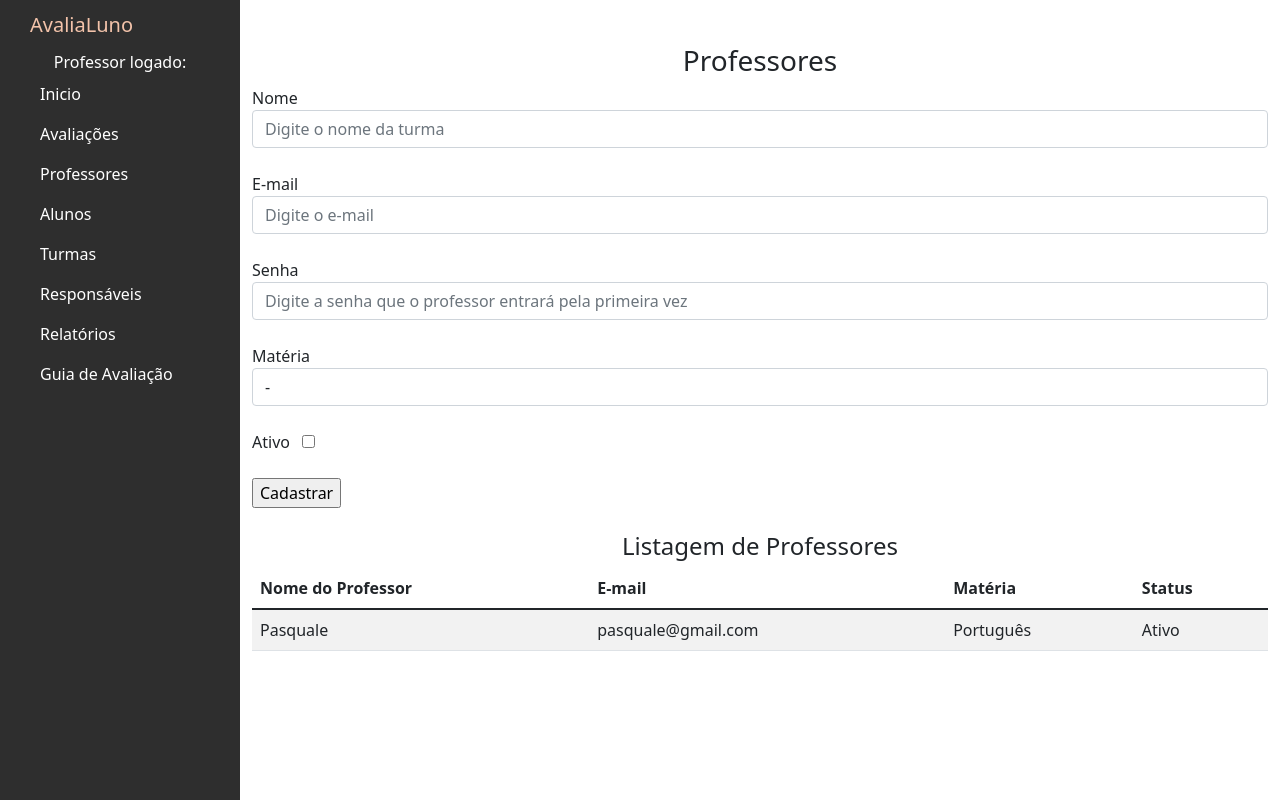
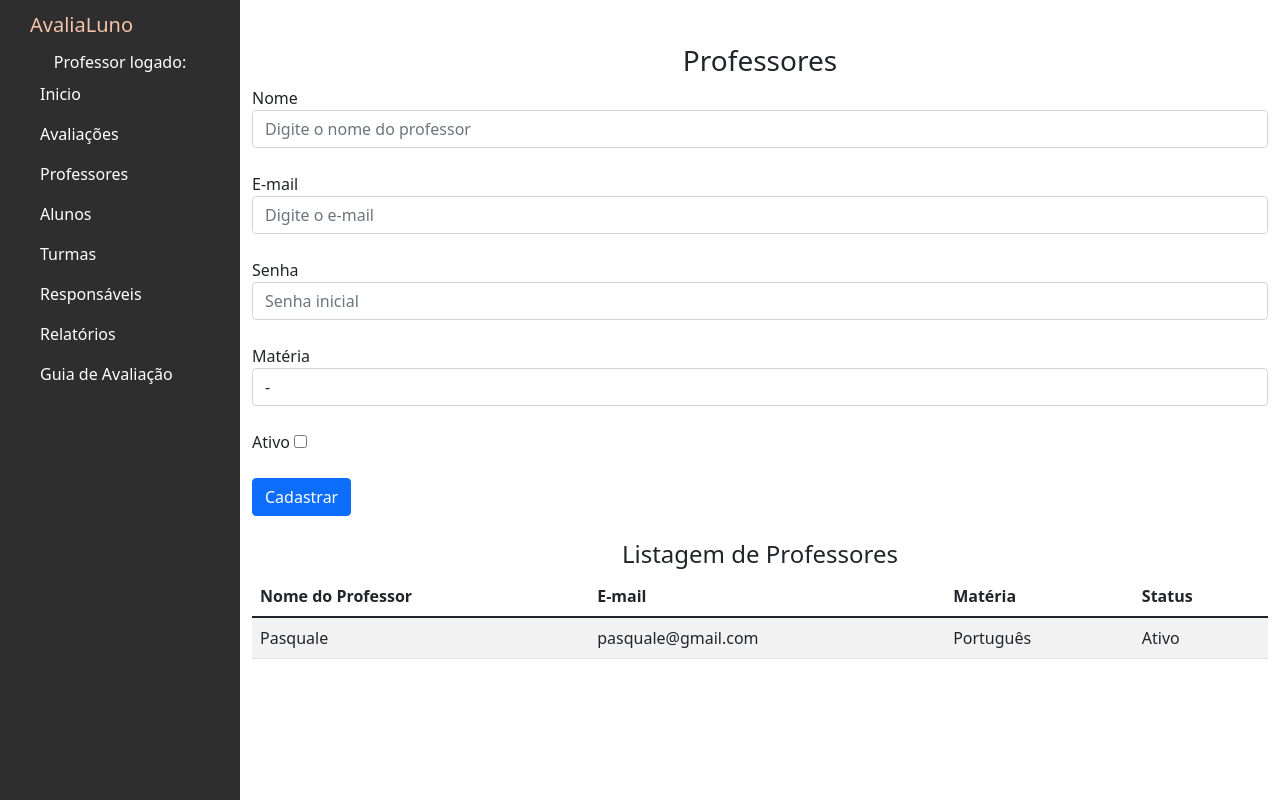
Before and after one commit to leograva/studentrating, a Django app: page /professores in a window 1280 px wide. Run offline with Django 5.2, Linux system fonts and the light colour scheme; data comes from the database, SQL or seed files in the repository; both versions use the stored data as it was after the commit.

Commit message:
ajuste professores

```diff
--- a/avaliacoes/templates/professores.html
+++ b/avaliacoes/templates/professores.html
@@ -1,40 +1,50 @@
 {% extends 'base.html' %}
 {% block content %}
-<h3><center> Professores </center></h3>
-<form action="" method="POST">{% csrf_token %}
+<h3><center> Professores </center></h3><form action="" method="POST">
+  {% csrf_token %}
+
   <div class="form-group">
-      <label for="exampleFormControlInput1">Nome</label>
-      <input type="text" name="nome" class="form-control" id="exampleFormControlInput1" placeholder="Digite o nome da turma">
+    <label>Nome</label>
+    <input type="text" name="nome" class="form-control" placeholder="Digite o nome do professor">
   </div>
+
   <br>
+
   <div class="form-group">
-      <label for="exampleFormControlInput1">E-mail</label>
-      <input type="text" name="nome" class="form-control" id="exampleFormControlInput1" placeholder="Digite o e-mail">
+    <label>E-mail</label>
+    <input type="email" name="email" class="form-control" placeholder="Digite o e-mail">
   </div>
+
   <br>
+
   <div class="form-group">
-      <label for="exampleFormControlInput1">Senha</label>
-      <input type="password" name="senha" class="form-control" id="exampleFormControlInput1" placeholder="Digite a senha que o professor entrará pela primeira vez">
+    <label>Senha</label>
+    <input type="password" name="senha" class="form-control" placeholder="Senha inicial">
   </div>
+
   <br>
+
   <div class="form-group">
-      <label for="exampleFormControlInput1">Matéria</label>
-      <select name="turma" class="form-control" id="exampleFormControlInput1">
-        <option value="-"> - </option>
-        <option value="Português"> Português </option>
-        <option value="Matemática"> Matemática </option>
+    <label>Matéria</label>
+    <select name="materia" class="form-control">
+      <option value=""> - </option>
+      <option value="Português">Português</option>
+      <option value="Matemática">Matemática</option>
     </select>
   </div>
+
   <br>
+
   <div class="form-group">
-      <label for="exampleFormControlInput1">Ativo</label> &nbsp;
-      <input type="checkbox">
+    <label>Ativo</label>
+    <input type="checkbox" name="ativo">
   </div>
+
   <br>
-    <div class="form-group">
-      <input type="submit" value="Cadastrar">
-    </div>
+
+  <input type="submit" value="Cadastrar" class="btn btn-primary">
 </form>
+
   {% if messages %}
   {% for m in messages %}
       <div class="alert alert-warning" role="alert">
--- a/avaliacoes/views.py
+++ b/avaliacoes/views.py
@@ -101,17 +101,21 @@ def avaliacoes(request):
     #else:
     #    return render(request,'logoff.html')
 
-## Professor
 def professores(request):
-    #if request.user.is_authenticated:
+    if request.method == 'POST':
+        professor = Professor()
+        professor.nome = request.POST.get('nome')
+        professor.email = request.POST.get('email')
+        professor.senha = request.POST.get('senha')
+        professor.materia = request.POST.get('materia')
 
+        # checkbox: se existir no POST → True, senão → False
+        professor.ativo = True if request.POST.get('ativo') == 'on' else False
 
-        lista_professores = Professor.objects.all()
+        professor.save()
 
-        return render(request,'professores.html',{'lista_professores':lista_professores})
-    #else:
-    #    return render(request,'logoff.html')
-
+    lista_professores = Professor.objects.all()
+    return render(request, 'professores.html', {'lista_professores': lista_professores})
 
 ## Aluno
 def alunos(request):
--- a/pyproject.toml
+++ b/pyproject.toml
@@ -6,7 +6,7 @@ authors = ["Your Name <you@example.com>"]
 readme = "README.md"
 
 [tool.poetry.dependencies]
-python = "3.12.3"
+python = "3.14.2"
 django = "^6.0.1"
 
 
```
Also changed, not shown: db.sqlite3 (added), 1 other file. Lines whose indentation alone changed are shown as unchanged.
